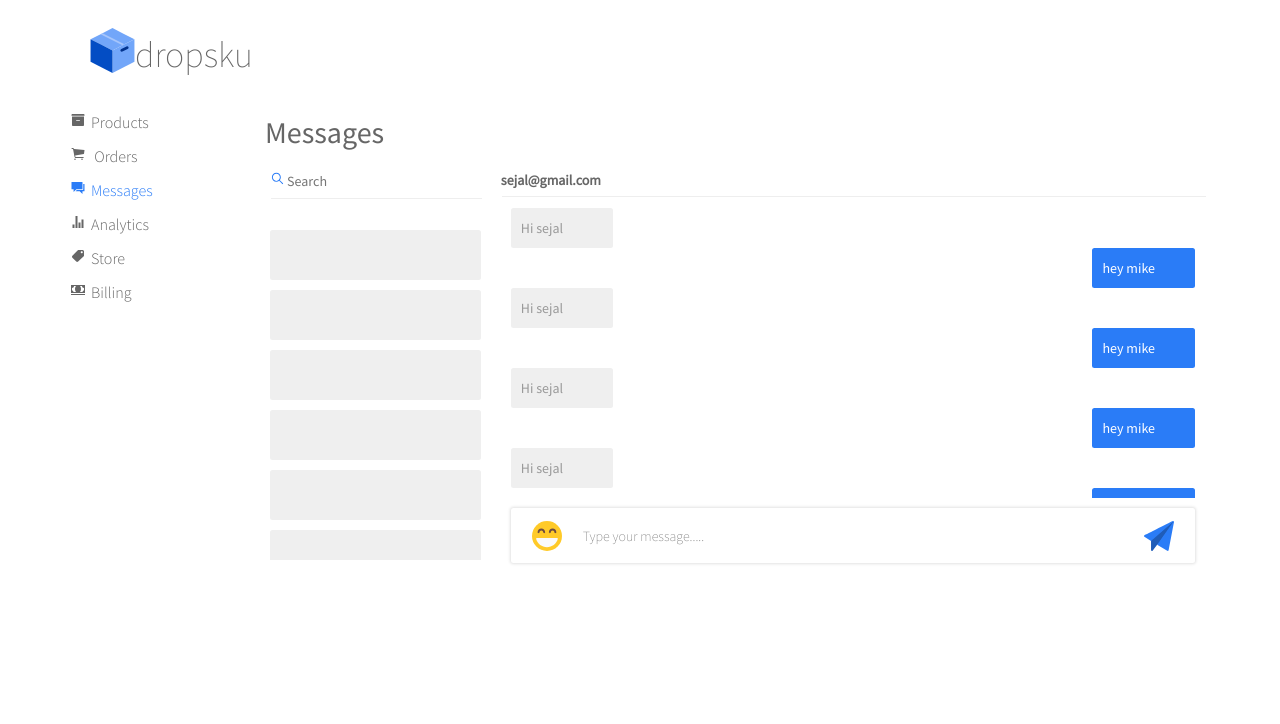
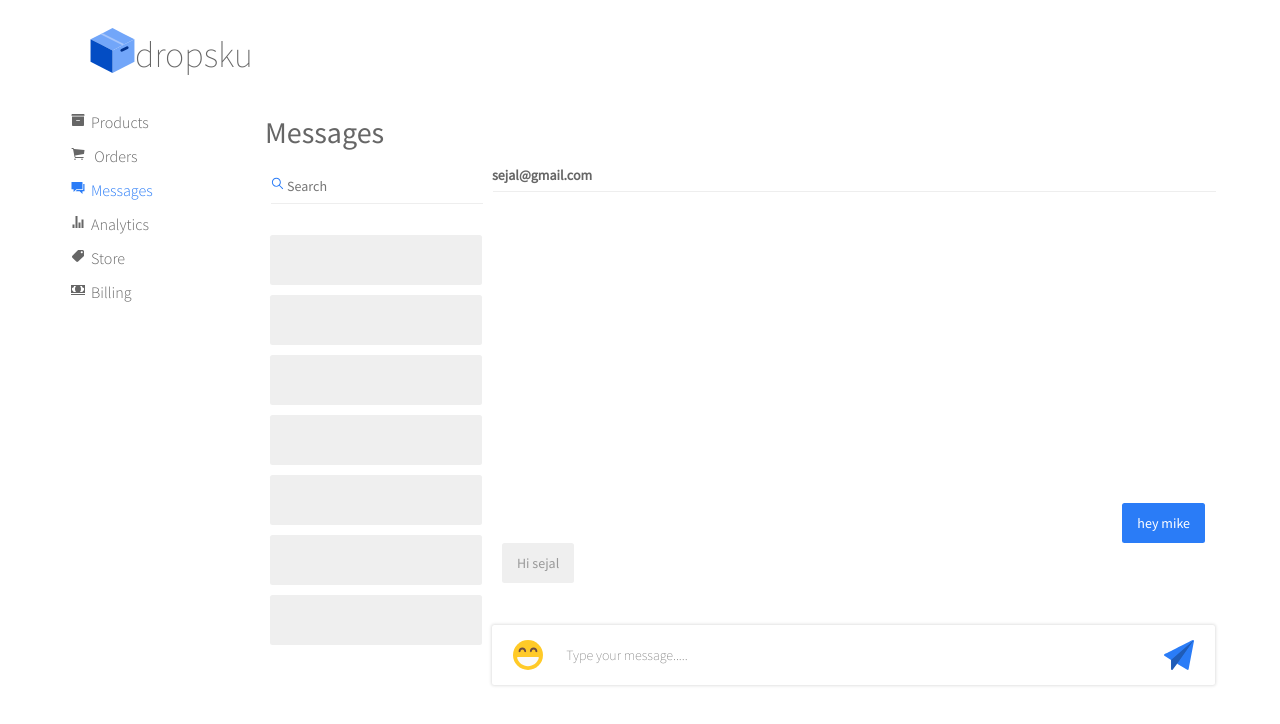
Before and after one commit to sjljrvis/test-sku, a React (Create React App) app: page / in a window 1280 px wide. Shown: the top 724 px of the page. Built offline with nearby package versions, Linux system fonts and the light colour scheme.

Commit message:
Added new dependencies

```diff
--- a/package.json
+++ b/package.json
@@ -14,7 +14,8 @@
     "react-scripts": "1.1.4",
     "react-trumbowyg": "^1.1.0",
     "redux-logger": "^3.0.6",
-    "redux-thunk": "^2.3.0"
+    "redux-thunk": "^2.3.0",
+    "socket.io-client": "^2.1.1"
   },
   "scripts": {
     "start": "react-scripts start",
--- a/src/components/DashboardSidebar/index.js
+++ b/src/components/DashboardSidebar/index.js
@@ -19,7 +19,7 @@ class DashboardSidebar extends Component {
   render() {
     let { activeClass } = this.props;
     return (
-      <div className="app-sidebar" style={{ height: 500, width: 200 }}>
+      <div className="app-sidebar" style={{ height: 500, width: 90 }}>
         <div className="app-sidebar-item" onClick={() => this.props.history.push('/product')}>
           <h4 style={{ fontWeight: 300, fontSize: 16, color: activeClass === "Products" ? "#2a7cf7" : null }}>
             <ion-icon name="ios-archive" style={{ marginRight: 5 }}></ion-icon>Products</h4>
--- a/src/containers/MessagesContainer/MessagesContainer.js
+++ b/src/containers/MessagesContainer/MessagesContainer.js
@@ -1,5 +1,6 @@
 import React, { Component } from 'react';
 import { Glyphicon, Row, Col, Grid, Tabs, Tab } from 'react-bootstrap';
+import openSocket from 'socket.io-client';
 
 import DashboardHeader from '../../components/DashboardHeader'
 import DashboardSidebar from '../../components/DashboardSidebar'
@@ -20,7 +21,11 @@ class MessagesContainer extends Component {
     this.setState({ width: 300, marginleft: 0 })
   }
   _setStyle = () => {
-    this.setState({ width: 75, marginleft: 0 })
+    this.setState({ width: 0, marginleft: 0 })
+  }
+
+  componentDidMount() {
+
   }
 
   render() {
@@ -41,8 +46,8 @@ class MessagesContainer extends Component {
                   <h2 style={{ margin: 5 }}>Messages</h2>
                 </div>
 
-                <div style={{ display: "flex", flexDirection: "row", borderStyle: "solid", borderWidth: 1, border: "none" }}>
-                  <div style={{ height: 400, width: width, marginLeft: marginleft, padding: 10, overflowY: "scroll" }}>
+                <div style={{ display: "flex", flexDirection: "row", borderStyle: "solid", borderWidth: 1, border: "none", marginTop: 10 }}>
+                  <div style={{ height: 540, width: width, marginLeft: marginleft, padding: 10, overflowY: "scroll", display: "block" }}>
 
                     {/* <button onClick={this.setStyle}>show</button>
                     <button onClick={this._setStyle}>close</button> */}
@@ -76,7 +81,7 @@ class MessagesContainer extends Component {
                     </div>
                   </div>
 
-                  <div style={{ height: 400, width: "100%", padding: 10, }}>
+                  <div style={{ height: 540, width: "100%", padding: 0, position: "relative" }}>
 
                     <div style={{}}>
                       <label>
@@ -86,48 +91,21 @@ class MessagesContainer extends Component {
                     </div>
 
 
-                    <div style={{ height: 300, overflowY: "scroll", padding: 10 }}>
+                    <div style={{ height: 400, overflowY: "scroll", padding: 10, display: "flex", flexDirection: "column-reverse" }}>
 
-                      <div style={{ borderRadius: ".25rem", minWidth: "15%", maxWidth: "15%", backgroundColor: "#efefef", marginRight: "auto", padding: 10, color: "#999999", fontWeight: 500 }}>
+                      <div style={{ borderRadius: ".25rem", minWidth: 50, maxWidth: 250, display: "inline-block", padding: "10px 15px", backgroundColor: "#efefef", marginRight: "auto", color: "#999999", fontWeight: 500 }}>
                         Hi sejal
                       </div>
 
-                      <div style={{ borderRadius: ".25rem", minWidth: "15%", maxWidth: "15%", backgroundColor: "#2a7cf7", marginLeft: "auto", padding: 10, color: "#fff", fontWeight: 500 }}>
+                      <div style={{ borderRadius: ".25rem", minWidth: 50, maxWidth: 250, display: "inline-block", padding: "10px 15px", backgroundColor: "#2a7cf7", marginLeft: "auto", color: "#fff", fontWeight: 500 }}>
                         hey mike
                       </div>
 
 
-
-                      <div style={{ borderRadius: ".25rem", minWidth: "15%", maxWidth: "15%", backgroundColor: "#efefef", marginRight: "auto", padding: 10, color: "#999999", fontWeight: 500 }}>
-                        Hi sejal
-                      </div>
-
-                      <div style={{ borderRadius: ".25rem", minWidth: "15%", maxWidth: "15%", backgroundColor: "#2a7cf7", marginLeft: "auto", padding: 10, color: "#fff", fontWeight: 500 }}>
-                        hey mike
-                      </div>
-
-
-                      <div style={{ borderRadius: ".25rem", minWidth: "15%", maxWidth: "15%", backgroundColor: "#efefef", marginRight: "auto", padding: 10, color: "#999999", fontWeight: 500 }}>
-                        Hi sejal
-                      </div>
-
-                      <div style={{ borderRadius: ".25rem", minWidth: "15%", maxWidth: "15%", backgroundColor: "#2a7cf7", marginLeft: "auto", padding: 10, color: "#fff", fontWeight: 500 }}>
-                        hey mike
-                      </div>
-
-
-                      <div style={{ borderRadius: ".25rem", minWidth: "15%", maxWidth: "15%", backgroundColor: "#efefef", marginRight: "auto", padding: 10, color: "#999999", fontWeight: 500 }}>
-                        Hi sejal
-                      </div>
-
-                      <div style={{ borderRadius: ".25rem", minWidth: "15%", maxWidth: "15%", backgroundColor: "#2a7cf7", marginLeft: "auto", padding: 10, color: "#fff", fontWeight: 500 }}>
-                        hey mike
-                      </div>
-
                     </div>
 
-                    <div style={{ height: 75, padding: 10 }}>
-                      <div className="chat-input-box" style={{ height: "100%", width: "100%", padding: 2 }}>
+                    <div style={{ height: 60, padding: 0, bottom: 20, width: "100%", position: "absolute" }}>
+                      <div className="chat-input-box" style={{ height: "100%", width: "100%", padding: 0 }}>
                         <div className="chat-input-box-emoji">
                           <img src="../../../assets/smiling.svg" alt="store" style={{ width: 30, height: 30 }} />
                         </div>
@@ -143,6 +121,7 @@ class MessagesContainer extends Component {
                   </div>
 
                 </div>
+
 
                 {/* <Col md={2} xs={2}>
                   <div style={{ height: 300, backgroundColor: "red" }}>
--- a/src/index.css
+++ b/src/index.css
@@ -13,22 +13,3 @@ body{
 h1,h2,h3,h4,h5,h6{
   line-height: 1.5;
 }
-
-
-
-/* width */
-::-webkit-scrollbar {
-  width: 3px;
-}
-
-/* Track */
-::-webkit-scrollbar-track {
-  box-shadow: inset 0 0 5px white;
-  border-radius: 2px;
-}
-
-/* Handle */
-::-webkit-scrollbar-thumb {
-  background: #e2e2e2;
-  border-radius: 2px;
-}
```
Also changed, not shown: 2 other files (tests, documents, lock files or other folders).
